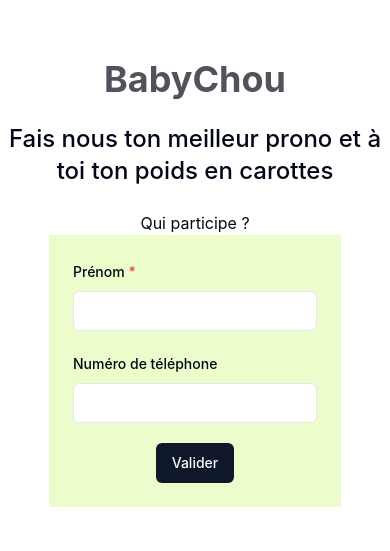
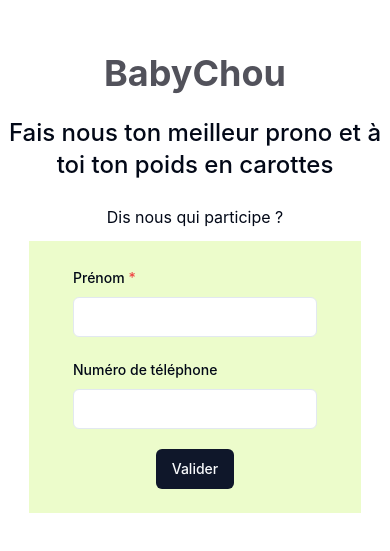
Before and after one commit to DoubleLama/baby, a React (Vite) app: page / in a window 390 px wide. Shown: the part 139-690 px from the top of the page. Built offline with nearby package versions, Linux system fonts and the light colour scheme.

Commit message:
fix formdata and responsive

```diff
--- a/src/App.tsx
+++ b/src/App.tsx
@@ -1,17 +1,37 @@
 import BabyForm from "@/components/baby-form.tsx";
 import {useState} from "react";
 import UserForm from "@/components/user-form.tsx";
+import {UserFormData} from "../typings";
+
+const defaultUser: UserFormData = {
+  name: '',
+  phoneNumber: ''
+}
 
 const App = () => {
-  const [isValid, setIsValid] = useState(false)
+  const [user, setUser] = useState(defaultUser)
   return (
     <div className={'flex flex-col items-center'}>
       <h1 className={'text-center font-bold text-4xl text-zinc-600 mb-6'}>BabyChou</h1>
       <h2 className={'subtitle mb-6'}>
         Fais nous ton meilleur prono et à toi ton poids en carottes
       </h2>
-      {!isValid && <UserForm setIsValid={setIsValid}/>}
-      {isValid && <BabyForm/>}
+      <h3 className={'mb-3'}>
+        {user === defaultUser
+          ? 'Dis nous qui participe ?'
+          : 'Concernant le futur bébé'}
+      </h3>
+
+      {user === defaultUser && (
+        <>
+          <UserForm setUser={setUser}/>
+        </>
+      )}
+      {user !== defaultUser && (
+        <>
+          <BabyForm user={user}/>
+        </>
+      )}
     </div>
   )
 }
--- a/src/components/baby-form.tsx
+++ b/src/components/baby-form.tsx
@@ -1,34 +1,19 @@
-import {z} from 'zod'
 import AutoForm, {AutoFormInputComponentProps, AutoFormSubmit} from "@/components/auto-form.tsx";
 import {FormControl, FormItem, FormLabel} from "@/components/ui/form.tsx";
 import {Switch} from "@/components/ui/switch.tsx";
+import {BabyFormData, BabyFormProps, FullFormData} from "../../typings";
+import {babySchema} from "@/components/schema.ts";
 
-const babySchema = z.object({
-  gender: z.boolean().describe('Sexe'),
-  name: z.string().min(1).max(50).describe('Prénom'),
-  dateOfBirth: z.coerce.date().min(new Date(2023, 8, 27)).max(new Date(2023, 9, 29)).describe('Date de naissance'),
-  weight: z.coerce.number().min(0).max(10).describe('Poids'),
-  height: z.coerce.number().min(0).max(100).describe('Taille'),
-})
-
-type BabyFormData = {
-  gender: boolean | string
-  name: string
-  dateOfBirth: Date
-  weight: number
-  height: number
+const BabyForm = ({user}: BabyFormProps) => {
+  const handleSubmit = (data: BabyFormData) => {
+    const gender = data.gender ? 'Fille' : 'Garçon'
+    const newData: FullFormData = {...data, ...user, gender}
+    console.log(newData)
   }
 
-const babyForm = () => {
-  const handleSubmit = (data: BabyFormData) => {
-    const gender = data.gender ? 'Fille' : 'Garçon'
-    const newData: BabyFormData = {...data, gender}
-    console.log(newData)
-  }
   return (
-    <>
-      <h1>Bébé</h1>
-      <AutoForm className={'flex flex-col items-center bg-lime-100 p-6'} onSubmit={handleSubmit} formSchema={babySchema}
+    <AutoForm className={'baby-form flex flex-col items-center bg-lime-100 p-6'} onSubmit={handleSubmit}
+              formSchema={babySchema}
               fieldConfig={{
                 name: {
                   inputProps: {
@@ -39,7 +24,7 @@ const babyForm = () => {
                 weight: {
                   inputProps: {
                     type: 'number',
-                      placeholder: 'Poids en kg',
+                    placeholder: 'Poids en grammes',
                   }
                 },
                 height: {
@@ -92,9 +77,7 @@ const babyForm = () => {
               }}>
       <AutoFormSubmit>Valider</AutoFormSubmit>
     </AutoForm>
-    </>
-
   )
 }
 
-export default babyForm
+export default BabyForm
--- /dev/null
+++ b/src/components/schema.ts
@@ -0,0 +1,16 @@
+import {z} from "zod";
+import validator from "validator";
+
+export const babySchema = z.object({
+  gender: z.boolean().describe('Sexe'),
+  name: z.string().min(1).max(50).describe('Prénom'),
+  dateOfBirth: z.coerce.date().min(new Date(2023, 8, 27)).max(new Date(2023, 9, 29)).describe('Date de naissance'),
+  weight: z.coerce.number().min(2000).max(10000).describe('Poids'),
+  height: z.coerce.number().min(35).max(100).describe('Taille'),
+})
+
+
+export const userSchema = z.object({
+  name: z.string().min(1).max(50).describe('Prénom'),
+  phoneNumber: z.string({required_error: "Pour pas participer plusieurs fois.... On te connait!"}).min(10).max(10).refine(validator.isMobilePhone).describe('Numéro de téléphone'),
+})
--- a/src/components/user-form.tsx
+++ b/src/components/user-form.tsx
@@ -1,27 +1,17 @@
-import {z} from 'zod'
 import AutoForm, {AutoFormSubmit} from "@/components/auto-form.tsx";
-import validator from 'validator';
+import {UserFormData, UserFormProps} from "../../typings";
+import {userSchema} from "@/components/schema.ts";
 
-const userSchema = z.object({
-  name: z.string().min(1).max(50).describe('Prénom'),
-  phoneNumber: z.string({required_error: "Pour pas participer plusieurs fois.... On te connait!"}).min(10).max(10).refine(validator.isMobilePhone).describe('Numéro de téléphone'),
-})
+const UserForm = ({setUser}: UserFormProps) => {
+  const handleSubmit = (data: UserFormData) => {
+    setUser(data)
+  }
 
-type UserFormProps = {
-  setIsValid: (isValid: boolean) => void
-}
-const UserForm = ({setIsValid}: UserFormProps) => {
-  const handleSubmit = () => {
-    setIsValid(true)
-  }
   return (
-    <>
-      <h1>Qui participe ?</h1>
-      <AutoForm className={'flex flex-col items-center bg-lime-100 p-6'} onSubmit={handleSubmit}
-                formSchema={userSchema}>
-        <AutoFormSubmit>Valider</AutoFormSubmit>
-      </AutoForm>
-    </>
+    <AutoForm className={'baby-form flex flex-col items-center bg-lime-100 p-6'} onSubmit={handleSubmit}
+              formSchema={userSchema}>
+      <AutoFormSubmit>Valider</AutoFormSubmit>
+    </AutoForm>
   )
 }
 
--- a/src/index.css
+++ b/src/index.css
@@ -99,7 +99,15 @@
         color: var(--muted-foreground);
     }
 
+    .baby-form {
+        width: 60%;
+    }
+
     @media (max-width: 768px) {
+        .baby-form {
+            width: 85%;
+        }
+
         .subtitle {
             width: 100%;
             margin-inline: 1rem;
```
Also changed, not shown: typings.d.ts (added, +22 -0 lines). Lines whose indentation alone changed are shown as unchanged.
